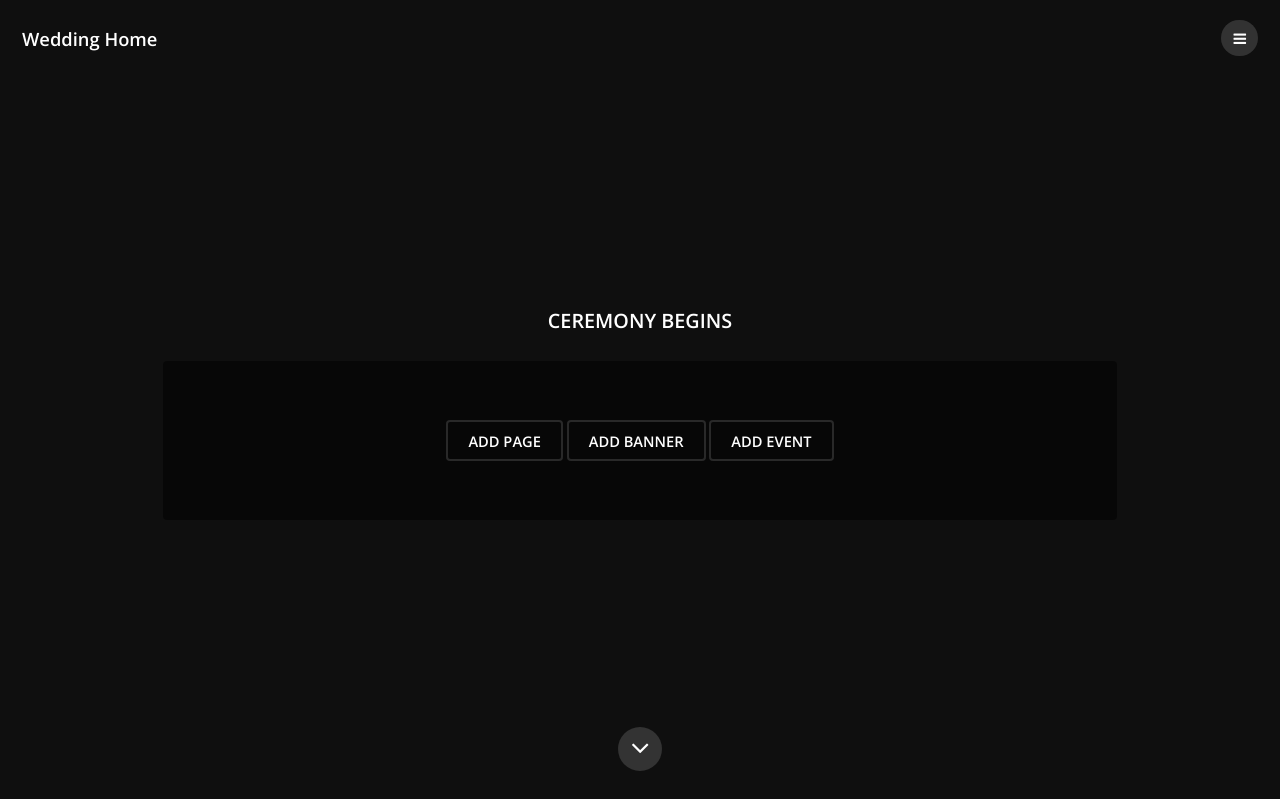
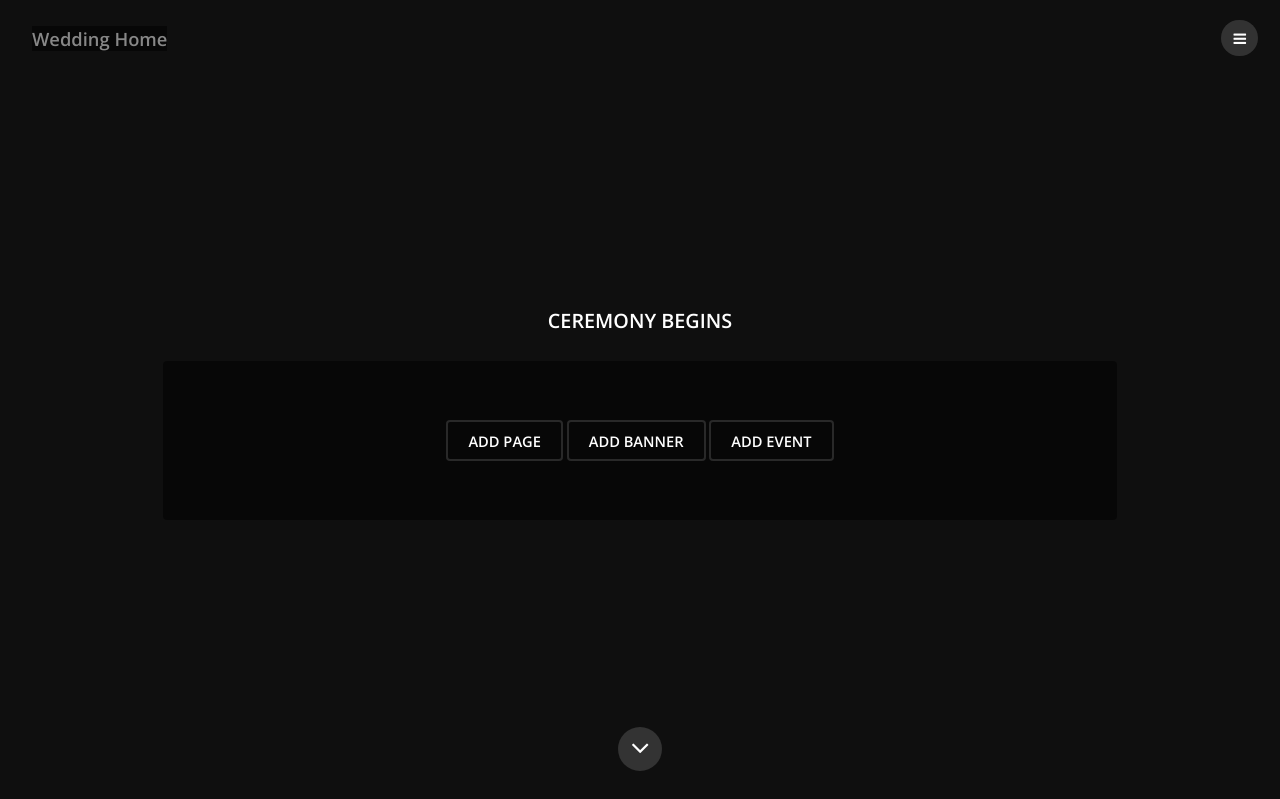
Before and after one commit to jjorissen52/hooks-jorissen-wedding, a Django app: page /home/ in a window 1280 px wide. Shown: the top 799 px of the page. Run offline with Django 3.2, Linux system fonts and the light colour scheme; the visitor is signed in with stand-in values (Sample User, id 1); data that the repository does not hold is empty; parts of the project's set-up code (start-up, migrations or seed data) failed here and were passed over; some web fonts are replaced.

```diff
--- a/templates/base.html
+++ b/templates/base.html
@@ -16,9 +16,18 @@
 
 		<!-- Header -->
 			<header id="header">
-				<div class="logo"><a href="{% url "home" %}">Wedding Home</a></div>
+				<div class="logo"><a id="brand" href="{% url "home" %}" style="height: 10px;">Wedding Home</a></div>
 				<a href="#menu"><span>Menu</span></a>
 			</header>
+        <style>
+            #brand {
+                background-color:black;
+                z-index:0;
+                opacity:0.5;
+                margin: 2px 10px 2px 10px;
+                height: 10px;
+            }
+        </style>
 
 		<!-- Nav -->
 			{% include "nav.html" %}
```
